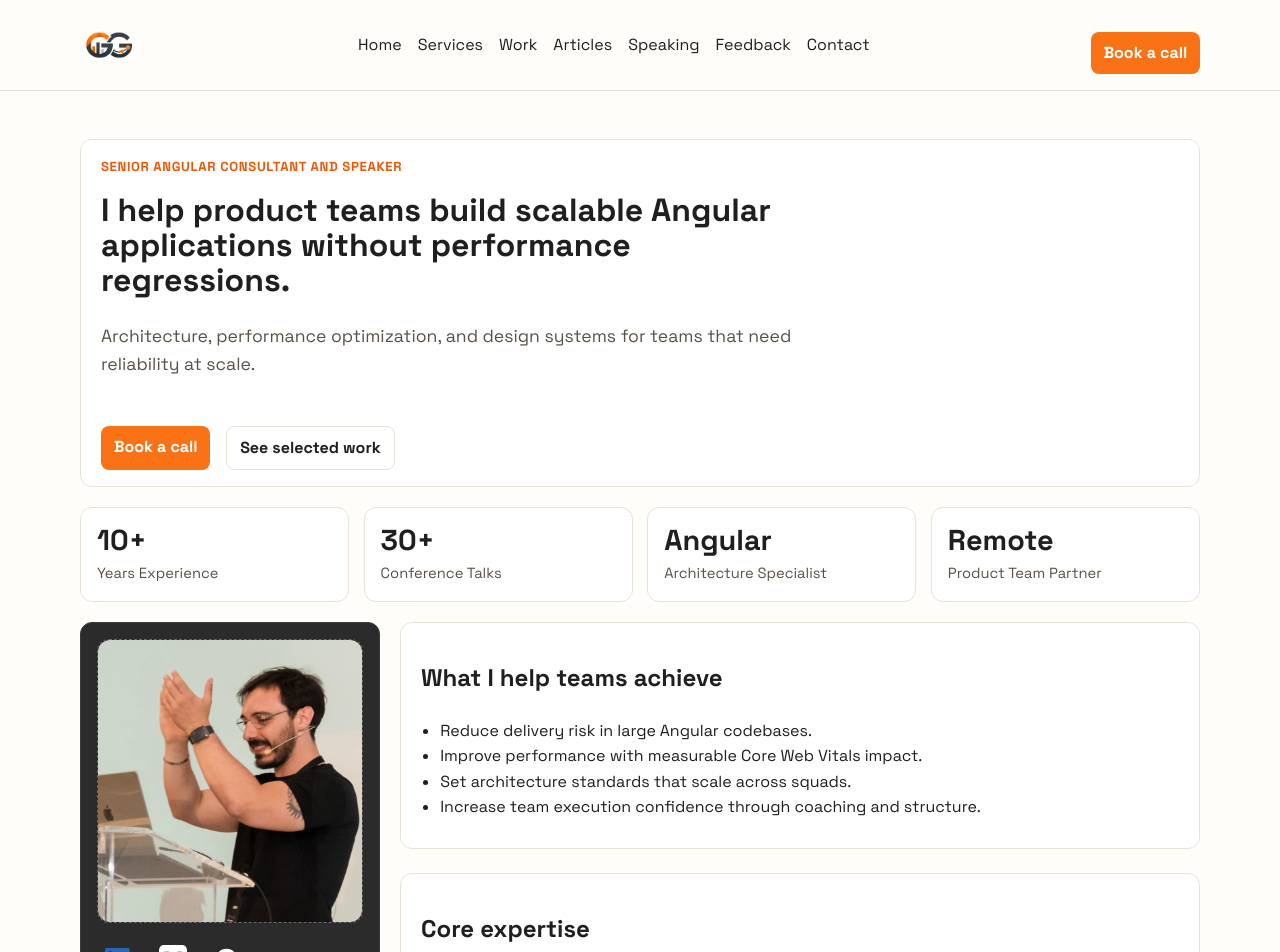
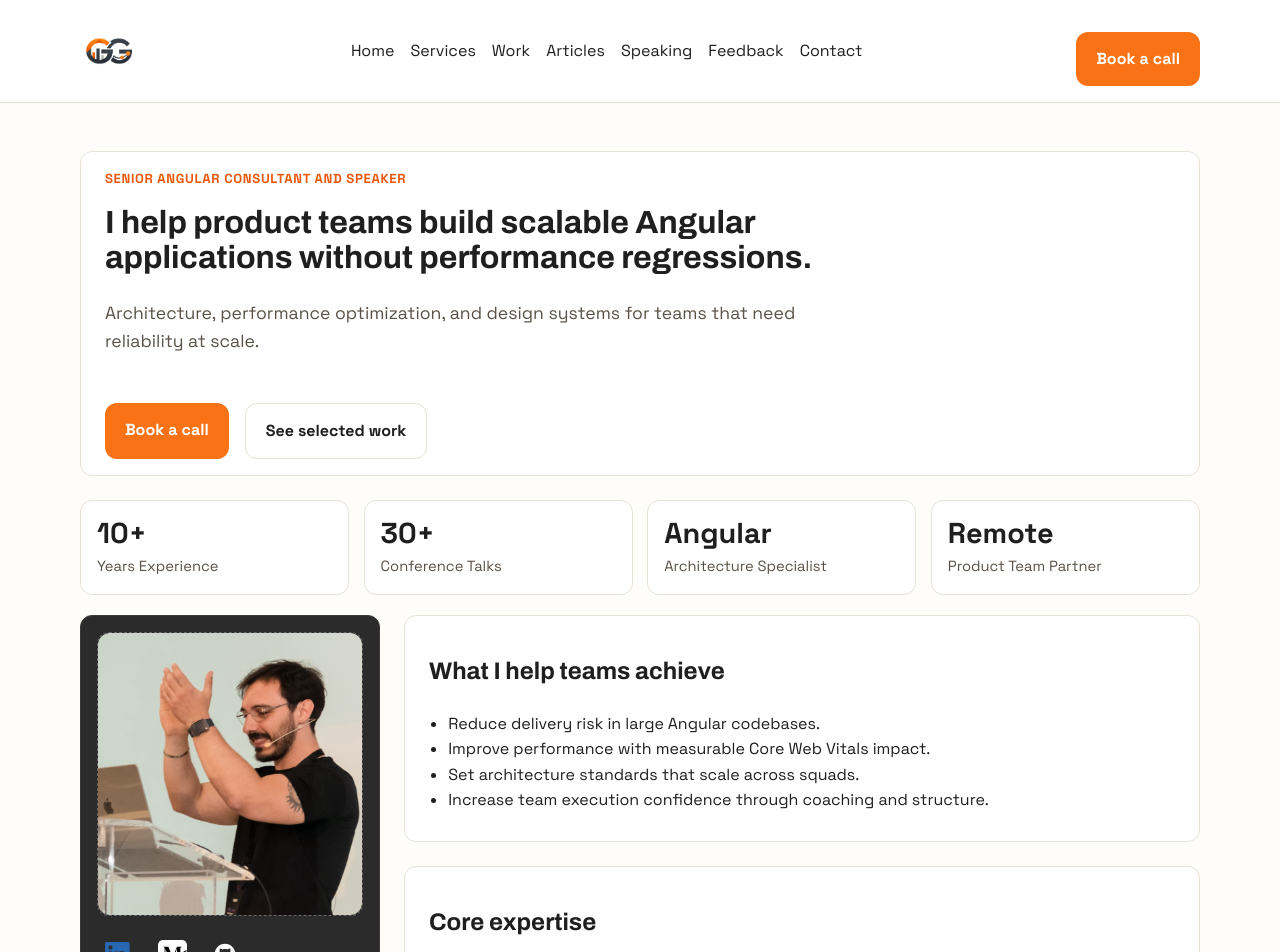
Before and after one commit to giorgiogalassi/blog, a Next.js app: page / in a window 1280 px wide. Shown: the top 952 px of the page. Built offline with nearby package versions, Linux system fonts and the light colour scheme.

Commit message:
refactor: expand global design tokens and shared UI primitives

```diff
--- a/app/globals.css
+++ b/app/globals.css
@@ -1,17 +1,36 @@
 :root {
   --color-bg: #fffdf9;
+  --color-surface-1: #ffffff;
+  --color-surface-2: #fff7ef;
   --color-fg: #1f1f1f;
-  --color-muted: #5f5f5f;
+  --color-muted: #5a5248;
   --color-border: #e8e1d8;
-  --color-accent: #f97316;
-  --color-accent-strong: #ea580c;
-  --color-accent-soft: #ffedd5;
+  --color-primary: #f97316;
+  --color-primary-strong: #ea580c;
+  --color-primary-soft: #ffedd5;
+  --color-accent: var(--color-primary);
+  --color-accent-strong: var(--color-primary-strong);
+  --color-accent-soft: var(--color-primary-soft);
 
+  --space-1: 4px;
+  --space-2: 8px;
+  --space-3: 12px;
+  --space-4: 16px;
+  --space-6: 24px;
+  --space-8: 32px;
+  --space-12: 48px;
+  --space-16: 64px;
+  --space-24: 96px;
   --space-section: 3rem;
-  --space-container: 68rem;
-  --space-reading: 45rem;
-  --radius-sm: 0.5rem;
-  --radius-md: 0.75rem;
+  --layout-container-max: 1120px;
+  --layout-reading-max: 720px;
+  --space-container: var(--layout-container-max);
+  --space-reading: var(--layout-reading-max);
+  --radius-sm: 8px;
+  --radius-md: 12px;
+  --radius-lg: 16px;
+  --shadow-sm: 0 1px 2px rgb(0 0 0 / 6%);
+  --shadow-md: 0 8px 24px rgb(0 0 0 / 10%);
 
   --motion-fast: 140ms;
   --motion-base: 220ms;
@@ -34,6 +53,7 @@ body {
   background: var(--color-bg);
   color: var(--color-fg);
   line-height: 1.6;
+  font-size: 1rem;
 }
 
 a {
@@ -52,7 +72,7 @@ a:active {
 }
 
 .container {
-  width: min(100% - 2rem, var(--space-container));
+  width: min(calc(100% - (var(--space-4) * 2)), var(--space-container));
   margin-inline: auto;
 }
 
@@ -61,15 +81,15 @@ a:active {
   top: 0;
   z-index: 10;
   border-bottom: 1px solid var(--color-border);
-  background: var(--color-bg);
+  background: var(--color-surface-1);
 }
 
 .nav-shell {
   display: flex;
   justify-content: space-between;
   align-items: center;
-  gap: 0.9rem;
-  padding: 1rem 0;
+  gap: var(--space-4);
+  padding: var(--space-4) 0;
 }
 
 .brand {
@@ -95,7 +115,7 @@ a:active {
 
 .nav-list {
   display: flex;
-  gap: 1rem;
+  gap: var(--space-4);
   list-style: none;
   padding: 0;
   margin: 0;
@@ -166,16 +186,25 @@ a:active {
 }
 
 .page {
-  padding: var(--space-section) 0 4rem;
+  padding: var(--space-12) 0 var(--space-16);
 }
 
 .page h1 {
   margin-top: 0;
   line-height: 1.2;
+  font-family: var(--font-heading), sans-serif;
+}
+
+h2,
+h3,
+h4,
+h5,
+h6 {
+  font-family: var(--font-heading), sans-serif;
 }
 
 .hero-eyebrow {
-  margin: 0 0 1rem;
+  margin: 0 0 var(--space-4);
   color: var(--color-accent-strong);
   font-weight: 700;
   letter-spacing: 0.05em;
@@ -184,26 +213,26 @@ a:active {
 }
 
 .home-hero {
-  padding: 2.75rem;
-  margin-bottom: 1.25rem;
+  padding: var(--space-12);
+  margin-bottom: var(--space-6);
 }
 
 .home-hero h1 {
   max-width: var(--space-reading);
   font-size: clamp(2rem, 2.5vw, 3.5rem);
   line-height: 1.1;
-  margin: 0 0 1.5rem;
+  margin: 0 0 var(--space-6);
 }
 
 .home-hero .lead {
-  margin: 0 0 2rem;
+  margin: 0 0 var(--space-8);
   max-width: var(--space-reading);
 }
 
 .hero-cta-row {
   display: flex;
   flex-wrap: wrap;
-  gap: 1rem;
+  gap: var(--space-4);
 }
 
 .lead {
@@ -214,15 +243,15 @@ a:active {
 
 .card-list {
   display: grid;
-  gap: 1rem;
-  margin-top: 1.5rem;
+  gap: var(--space-4);
+  margin-top: var(--space-6);
 }
 
 .card {
   border: 1px solid var(--color-border);
-  background: #fff;
+  background: var(--color-surface-1);
   border-radius: var(--radius-md);
-  padding: 1rem 1.25rem;
+  padding: var(--space-4) var(--space-6);
   transition:
     transform var(--motion-base) var(--ease-bounce-soft),
     box-shadow var(--motion-base) var(--ease-smooth),
@@ -232,7 +261,7 @@ a:active {
 .card:has(a, button, summary, [role='button']):hover,
 .card:has(a, button, summary, [role='button']):focus-within {
   border-color: #eec39f;
-  box-shadow: 0 12px 28px rgb(42 22 12 / 8%);
+  box-shadow: var(--shadow-md);
   transform: translateY(-3px);
 }
 
@@ -298,17 +327,17 @@ details.card[open] > :not(summary) {
   height: 220px;
   object-fit: cover;
   border-radius: var(--radius-sm);
-  margin-bottom: 0.85rem;
+  margin-bottom: var(--space-3);
   border: 1px solid var(--color-border);
 }
 
 .category-list {
   display: flex;
   flex-wrap: wrap;
-  gap: 0.45rem;
+  gap: var(--space-2);
   list-style: none;
   padding: 0;
-  margin: 0.6rem 0 0;
+  margin: var(--space-3) 0 0;
 }
 
 .category-pill {
@@ -330,13 +359,13 @@ details.card[open] > :not(summary) {
 
 .button-link {
   display: inline-block;
-  margin-top: 1rem;
+  margin-top: var(--space-4);
   border: none;
-  background: var(--color-accent);
+  background: var(--color-primary);
   color: #fff;
   text-decoration: none;
-  padding: 0.5rem 0.8rem;
-  border-radius: var(--radius-sm);
+  padding: 14px 20px;
+  border-radius: var(--radius-md);
   font-weight: 600;
   transition:
     background-color var(--motion-fast) var(--ease-smooth),
@@ -346,9 +375,9 @@ details.card[open] > :not(summary) {
 
 .button-link:hover,
 .button-link:focus-visible {
-  background: var(--color-accent-strong);
+  background: var(--color-primary-strong);
   color: #fff;
-  box-shadow: 0 8px 18px rgb(234 88 12 / 26%);
+  box-shadow: var(--shadow-md);
   transform: translateY(-2px);
 }
 
@@ -358,7 +387,7 @@ details.card[open] > :not(summary) {
 }
 
 .button-link:focus-visible {
-  outline: 2px solid var(--color-accent);
+  outline: 2px solid var(--color-primary);
   outline-offset: 2px;
 }
 
@@ -368,24 +397,24 @@ details.card[open] > :not(summary) {
 }
 
 .note {
-  margin-top: 1.5rem;
-  border-left: 4px solid var(--color-accent);
-  background: var(--color-accent-soft);
-  padding: 0.75rem 1rem;
+  margin-top: var(--space-6);
+  border-left: 4px solid var(--color-primary);
+  background: var(--color-primary-soft);
+  padding: var(--space-3) var(--space-4);
   border-radius: var(--radius-sm);
 }
 
 .home-layout {
   display: grid;
   grid-template-columns: minmax(220px, 300px) 1fr;
-  gap: 1.25rem;
+  gap: var(--space-6);
   align-items: start;
 }
 
 .profile-column {
   background: #2b2b2b;
   border-radius: var(--radius-md);
-  padding: 1rem;
+  padding: var(--space-4);
   border: 1px solid #3b3b3b;
 }
 
@@ -395,8 +424,8 @@ details.card[open] > :not(summary) {
 
 .social-icons {
   display: flex;
-  gap: 0.55rem;
-  margin-top: 0.9rem;
+  gap: var(--space-2);
+  margin-top: var(--space-4);
 }
 
 .social-icons a {
@@ -436,8 +465,8 @@ details.card[open] > :not(summary) {
 .about-grid {
   display: grid;
   grid-template-columns: minmax(180px, 260px) 1fr;
-  gap: 1.25rem;
-  margin-top: 1.5rem;
+  gap: var(--space-6);
+  margin-top: var(--space-6);
 }
 
 .photo-slot {
@@ -452,23 +481,23 @@ details.card[open] > :not(summary) {
 }
 
 .meta-list {
-  margin: 0.75rem 0;
+  margin: var(--space-3) 0;
   padding-left: 1.2rem;
 }
 
 .contact-form {
   display: grid;
-  gap: 0.6rem;
+  gap: var(--space-3);
   max-width: 42rem;
-  margin: 1.5rem 0 0.75rem;
+  margin: var(--space-6) 0 var(--space-3);
 }
 
 .contact-form input,
 .contact-form textarea {
   border: 1px solid var(--color-border);
   border-radius: var(--radius-sm);
-  background: #fff;
-  padding: 0.65rem 0.75rem;
+  background: var(--color-surface-1);
+  padding: var(--space-3) var(--space-4);
   font: inherit;
   color: var(--color-fg);
   transition:
```
